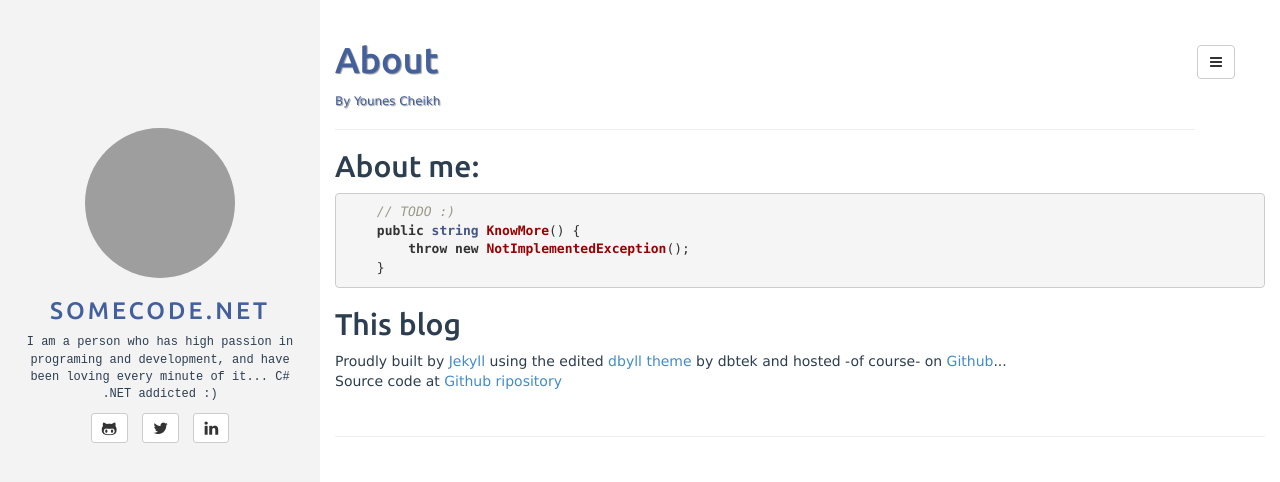
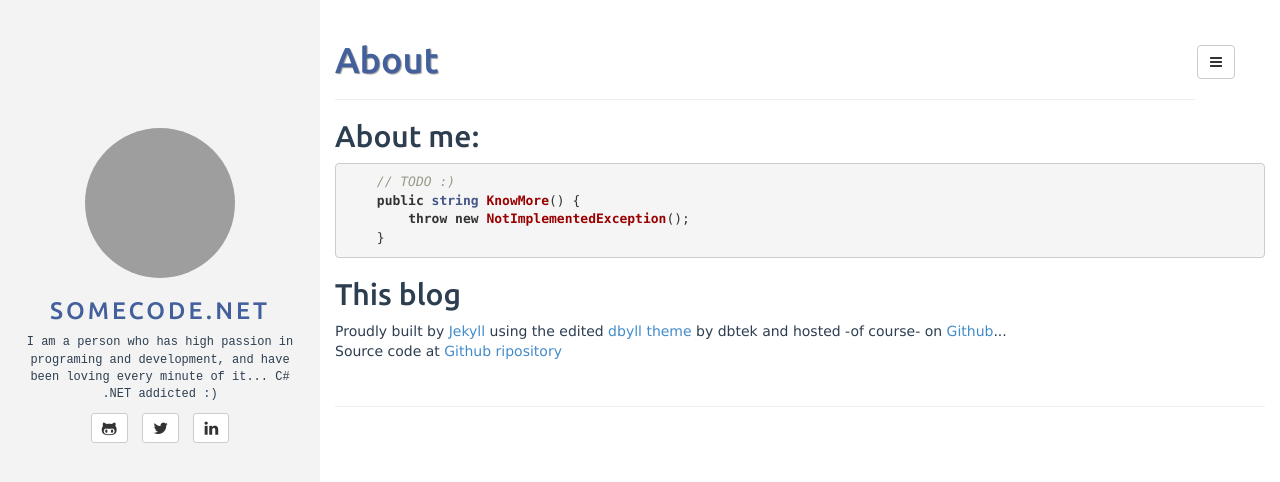
Before and after one commit to cyounes/cyounes.github.io, a Jekyll site: the page built from about.md, in a window 1280 px wide. Shown: the top 482 px of the page. Built offline with Jekyll 4.4.1, drawn with Linux system fonts in a browser that asks for light colours; grey boxes are pictures that could not be loaded.

Commit message:
Update page.html

```diff
--- a/_includes/page.html
+++ b/_includes/page.html
@@ -1,12 +1,11 @@
 <div class="page-header">
-  <h1>
+
       {% if page.url == "/index.html" or page.url == "/" or page.url == "" %}
-      {{ site.title }}
-        {% else %}
-        {{ page.title }} {% if page.tagline %} <small>{{ page.tagline }}</small>{% endif %}
+      <h1><a href="/">{{ site.title }}</a></h1>
+      <p>By <small>{{ site.author.name }}</small></p>
+      {% else %}
+      <h1> {{ page.title }} {% if page.tagline %} <small>{{ page.tagline }}</small>{% endif %}</h1>
       {% endif %}
-  </h1>
-  <p><small>By {{ site.author.name }}</small></p>
 </div>
 
 {{ content }}
```
